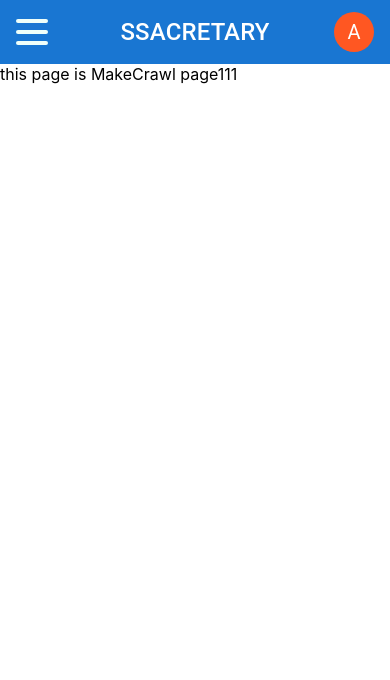
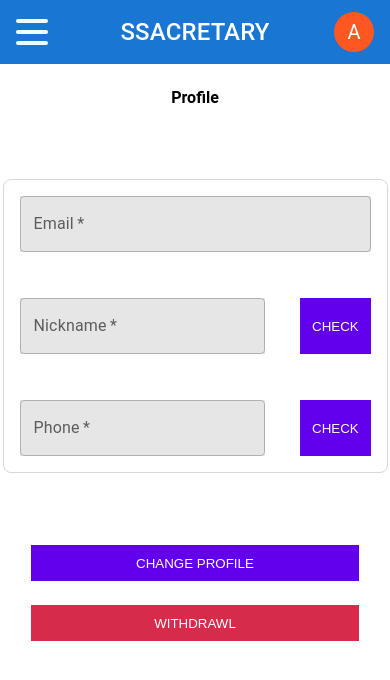
Before and after one commit to wony5248/SSACRETARY, a React (Create React App) app in the folder frontend/: page /makecrawl in a window 390 px wide. Shown: the top 680 px of the page. Built offline with nearby package versions, Linux system fonts and the light colour scheme.

Commit message:
feat:profile add

```diff
--- a/frontend/src/pages/Makecrawl/index.tsx
+++ b/frontend/src/pages/Makecrawl/index.tsx
@@ -1,8 +1,12 @@
-import React from "react";
+import React, {useState} from "react";
 import styled from "styled-components";
 import AAtag from "../../components/Atag";
 import { useMediaQuery } from "react-responsive";
 import AppAppBar from "../../views/AppAppBar";
+import TextField from "@mui/material/TextField";
+import { Userprofilediv1, Formdiv1, Checkbtn1, Styledbtn1 } from "./style";
+import Btn from "../../components/Button"
+
 const Desktop = ({ children }: any) => {
   const isDesktop = useMediaQuery({ minWidth: 613 });
   return isDesktop ? children : null;
@@ -17,13 +21,80 @@ const Mobile = ({ children }: any) => {
 };
 
 const MakeCrawl = () => {
-  const isMobile = useMediaQuery({ maxWidth: 612 });
+  const [inputs, setInputs] = useState({
+    email: "",
+    nickname: "",
+    phone: "",
+  });
+  const { email, nickname, phone } = inputs;
+  const onChange = (event: React.ChangeEvent<HTMLInputElement>) => {
+    const { value, name } = event.target;
+    setInputs({
+      ...inputs,
+      [name]: value,
+    });
+  };
+
+  const onSignIn = function () {
+    setInputs({
+      email: "",
+      nickname: "",
+      phone: "",
+    });
+  };
   return (
     <div>
-      <AppAppBar />
-      <Desktop>this page is MakeCrawl page</Desktop>
-      <Mobile>this page is MakeCrawl page111</Mobile>
-    </div>
+    {/* {isMobile ? <AppAppBar /> : undefined} */}
+    <AppAppBar />
+    <Desktop>this page is UserProfile page</Desktop>
+    <Mobile>
+      <div
+        style={{
+          display: "flex",
+          flexDirection: "column",
+          alignItems: "center",
+        }}
+      >
+        <Userprofilediv1>Profile</Userprofilediv1>
+        <Formdiv1>
+          <div style={{ width: "100%" }}>
+            <TextField
+              label="Email"
+              name="email"
+              onChange={onChange}
+              value={email}
+              required
+              style={{ width: "100%", backgroundColor:"#E6E6E6" }}
+            ></TextField>
+          </div>
+          <div style={{ width: "100%", marginTop: "24px", display:"flex", justifyContent:"space-between" }}>
+            <TextField
+              label="Nickname"
+              name="nickname"
+              onChange={onChange}
+              value={nickname}
+              required
+              style={{ width: "70%", backgroundColor:"#E6E6E6" }}
+            ></TextField>
+            <Checkbtn1>CHECK</Checkbtn1>
+          </div>
+          <div style={{ width: "100%", marginTop: "24px", display:"flex", justifyContent:"space-between" }}>
+          <TextField
+              label="Phone"
+              name="phone"
+              onChange={onChange}
+              value={phone}
+              required
+              style={{ width: "70%", backgroundColor:"#E6E6E6" }}
+            ></TextField>
+            <Checkbtn1>CHECK</Checkbtn1>
+          </div>
+        </Formdiv1>
+        <Btn name = "CHANGE PROFILE"></Btn>
+        <Styledbtn1>WITHDRAWL</Styledbtn1>
+      </div>
+    </Mobile>
+  </div>
   );
 };
 
--- /dev/null
+++ b/frontend/src/pages/Makecrawl/style.tsx
@@ -0,0 +1,46 @@
+import React from "react";
+import styled from "styled-components";
+
+export const Userprofilediv1 = styled.div`
+    display:flex;
+    align-items: center;
+    margin-top: 24px;
+    margin-bottom: 24px;
+    font-weight:bold;
+    font-style:medium;
+    font-family:Roboto;
+`;
+export const Formdiv1 = styled.div`
+    display : flex;
+    flex-direction: column;
+    border:1px solid #D8D8D8;
+    justify-content:space-between;
+    align-items:center;
+    height: 260px;
+    padding: 16px 16px;
+    margin-top:48px;
+    width: 90%;
+    overflow: auto;
+    margin-bottom:48px;
+    border-radius: 8px;
+`;
+export const Checkbtn1 = styled.button`
+    border: 1px solid #6200EE;
+    width: 20%;
+    color:white;
+    height:100%;
+    background-color:#6200EE;
+`;
+
+export const Styledbtn1 = styled.button`
+  margin-top: 24px;
+  background-color: #D62B4B;
+  color: white;
+  border: none;
+  outline: none;
+  width: 328px;
+  height: 36px;
+  &:hover {
+    background-color: #a3cca3;
+  }
+`;
--- a/frontend/src/pages/Signin/index.tsx
+++ b/frontend/src/pages/Signin/index.tsx
@@ -3,7 +3,7 @@ import TextField from "@mui/material/TextField";
 import Button from "@mui/material/Button";
 import { Link } from "react-router-dom";
 import styled from "styled-components";
-
+import Logo from "../../assets/logo.png"
 
 const SignIn: React.FunctionComponent = () => {
   const [inputs, setInputs] = useState({
@@ -32,6 +32,7 @@ const SignIn: React.FunctionComponent = () => {
     <div
       style={{ display: "flex", flexDirection: "column", alignItems: "center" }}
     >
+      <img src = {Logo} width="200px" height="200px"></img>
       <h1 className="headline">SIGN IN</h1>
       <div>
         <TextField
```
Also changed, not shown: frontend/src/assets/logo.png (added).
